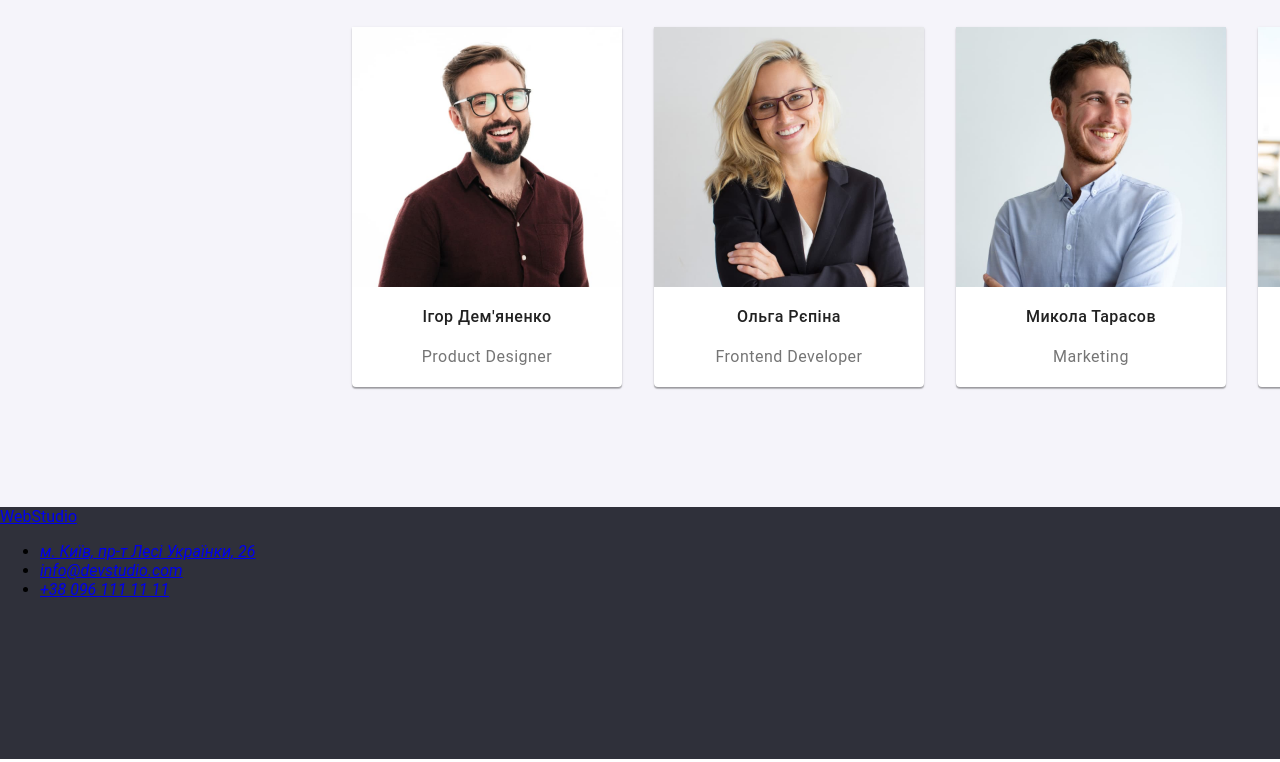
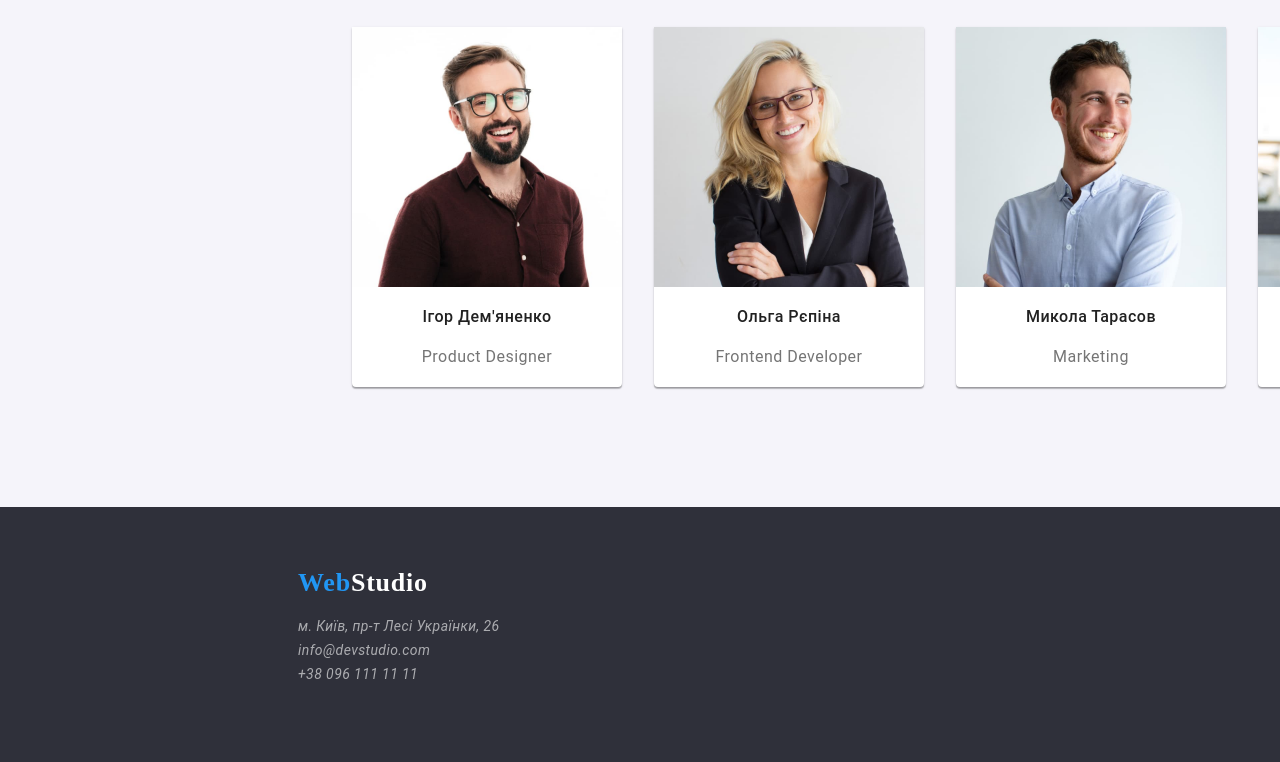
Before and after one commit to PeterIvashko/goit-markup-hm-02, a plain HTML site: page index.html in a window 1280 px wide. Shown: the part 1597-2359 px from the top of the page. Drawn offline with Linux system fonts and the light colour scheme.

Commit message:
added css for footer

```diff
--- a/CSS/style.css
+++ b/CSS/style.css
@@ -268,10 +268,6 @@ body {
     padding-top: 96px;
     color: #212121;
 }
-.footer {
-    height: 252px;
-    background-color: #2F303A;;
-}
 .buttons {
     list-style-type: none;
     display: flex;
@@ -357,3 +353,43 @@ body {
 .visually-hidden {
     visibility: hidden;
 }
+.footer {
+    background: #2F303A;
+    padding-left: 258px;
+    padding-top: 60px;
+    padding-bottom: 60px;
+}
+.footer-logo {
+    margin-left: 40px;
+    font-family: 'Raleway';
+    font-style: normal;
+    font-weight: 700;
+    font-size: 26px;
+    line-height: 31px;
+    letter-spacing: 0.03em;
+    color: #2196F3;
+    text-decoration: none;
+    list-style-type: none;
+}
+.footer-logo2 {
+    color: #FFFFFF;
+}
+.footer-location:hover {
+    text-decoration: none;
+    font-weight: 400;
+    font-size: 14px;
+    line-height: 24px;
+    letter-spacing: 0.03em;
+    color: #FFFFFF;
+}
+.footer-location {
+    text-decoration: none;
+    font-weight: 400;
+    font-size: 14px;
+    line-height: 24px;
+    letter-spacing: 0.03em;
+    color: rgba(255, 255, 255, 0.6);
+}
+.footer-address {
+    list-style-type: none;
+}
--- a/index.html
+++ b/index.html
@@ -99,15 +99,15 @@
         <a href="./index.html" class="footer-logo">Web<span class="footer-logo2">Studio</span></a>
         <address>
             <ul class="footer-address">
-                <li class="footer-location">
-                    <a href="https://www.google.com/maps/place/%D0%B1%D1%83%D0%BB%D1%8C%D0%B2%D0%B0%D1%80+%D0%9B%D0%B5%D1%81%D1%96+%D0%A3%D0%BA%D1%80%D0%B0%D1%97%D0%BD%D0%BA%D0%B8,+26,+%D0%9A%D0%B8%D1%97%D0%B2,+02000/@50.4270334,30.5396051,3a,75y,240.65h,90t/data=!3m6!1e1!3m4!1smcVtNysL1uE3tpJzUcDMwA!2e0!7i13312!8i6656!4m5!3m4!1s0x40d4cf0e033ecbe9:0x57a4dffefec77da0!8m2!3d50.4265807!4d30.5383858"
+                <li>
+                    <a class="footer-location" href="https://www.google.com/maps/place/%D0%B1%D1%83%D0%BB%D1%8C%D0%B2%D0%B0%D1%80+%D0%9B%D0%B5%D1%81%D1%96+%D0%A3%D0%BA%D1%80%D0%B0%D1%97%D0%BD%D0%BA%D0%B8,+26,+%D0%9A%D0%B8%D1%97%D0%B2,+02000/@50.4270334,30.5396051,3a,75y,240.65h,90t/data=!3m6!1e1!3m4!1smcVtNysL1uE3tpJzUcDMwA!2e0!7i13312!8i6656!4m5!3m4!1s0x40d4cf0e033ecbe9:0x57a4dffefec77da0!8m2!3d50.4265807!4d30.5383858"
                     target="_blank" rel="noopener nofollow noreferrer">м. Київ, пр-т Лесі Українки, 26</a>
                 </li>
-                <li class="footer-mail">
-                    <a href="mailto:info@devstudio.com">info@devstudio.com</a>
+                <li>
+                    <a class="footer-location" href="mailto:info@devstudio.com">info@devstudio.com</a>
                 </li>
-                <li class="footer-tel">
-                    <a href="tel:+380961111111">+38 096 111 11 11</a>
+                <li>
+                    <a class="footer-location" href="tel:+380961111111">+38 096 111 11 11</a>
                 </li>
             </ul>
         </address>
```
